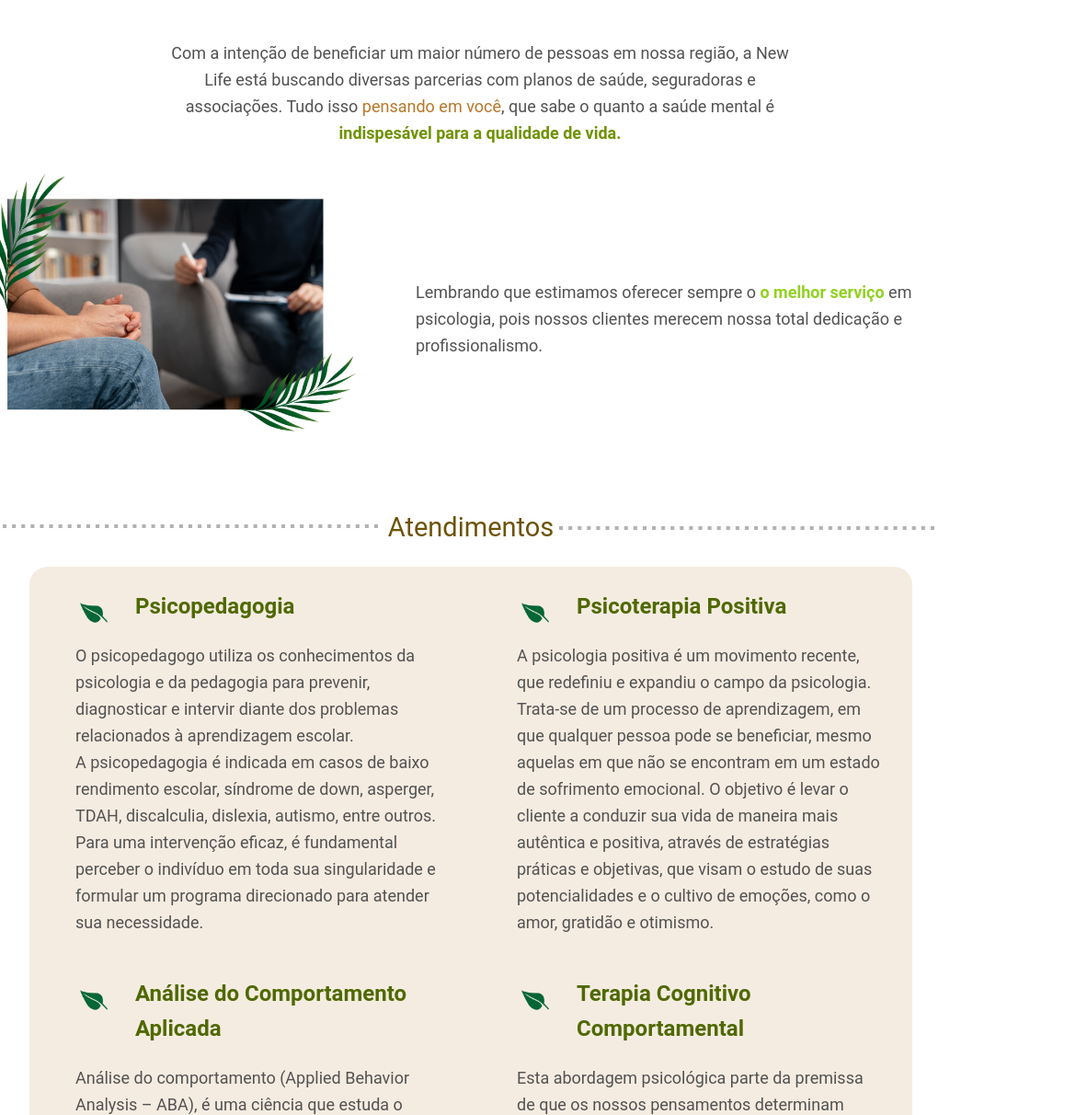
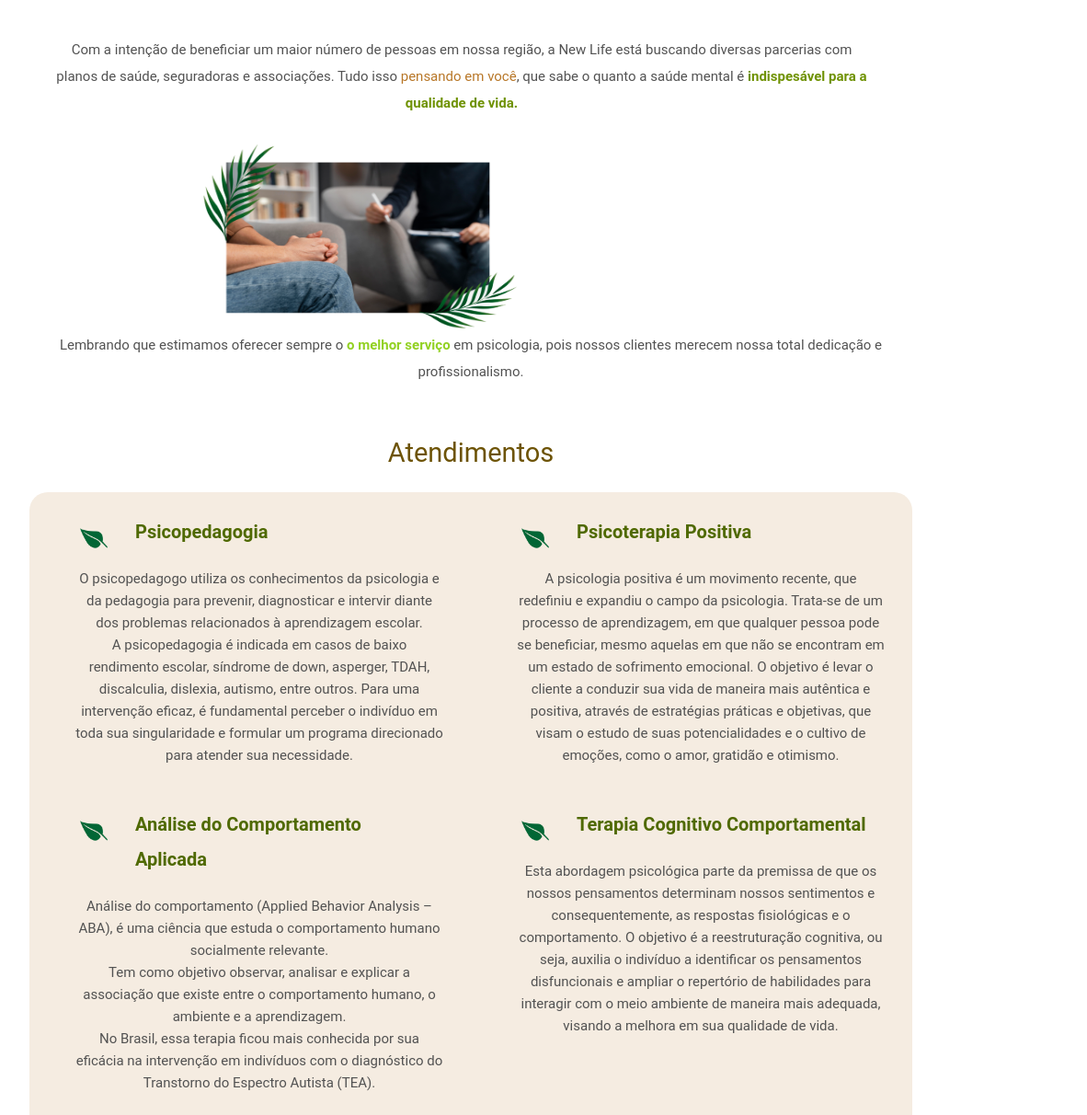
Before and after one commit to lucaspaiola/Case-html-css-beetsjr, a plain HTML site: page servicos.html in a window 1024 px wide. Shown: the part 523-1735 px from the top of the page at 92% size, 1182 px wide, since content can reach past the window. Drawn offline with Linux system fonts and the light colour scheme.

Commit message:
Adição da página de política de privacidade e implementação da versão para tablet da página de serviços

```diff
--- a/css/responsivo.css
+++ b/css/responsivo.css
@@ -155,6 +155,50 @@
    margin-left: 210px;
 }
 
+/* Servicos */
+.descricao-servicos p {
+   padding: 30px 80px 30px 60px;
+   font-size: 15px;
+}
+
+.descricao-servicos img {
+   width: 350px;
+   height: 200px;
+   margin: 0 0 0 180px;
+}
+
+.descricao2-servicos p {
+   text-align: center;
+   margin: 0px;
+   padding: 0px;
+}
+
+.atendimentos-servicos {
+   margin-top: 70px;
+}
+
+.atendimentos-servicos h3 {
+   font-size: 20px;
+}
+
+.atendimentos-servicos p {
+   font-size: 15px;
+   text-align: center;
+   line-height: 24px;
+}
+
+.consultorio-servicos img {
+   width: 293px;
+   height: 265px;
+   border-radius: 55px;
+   padding: 40px;
+   margin-bottom: 0px;
+   margin-left: -45px;
+}
+
+
+
+
 /* Footer */
 .rodape p, .rodape strong {
    font-size: 15px;
--- a/servicos.html
+++ b/servicos.html
@@ -8,6 +8,7 @@
    <link rel="stylesheet" href="css/style.css">
    <link rel="stylesheet" href="css/reset.css">
    <link rel="stylesheet" href="css/grid.css">
+   <link rel="stylesheet" href="css/responsivo.css">
    <script>document.documentElement.classList.add("js");</script>
 </head>
 <body>
```
Also changed, not shown: privacidade.html (+1 -0 lines).
